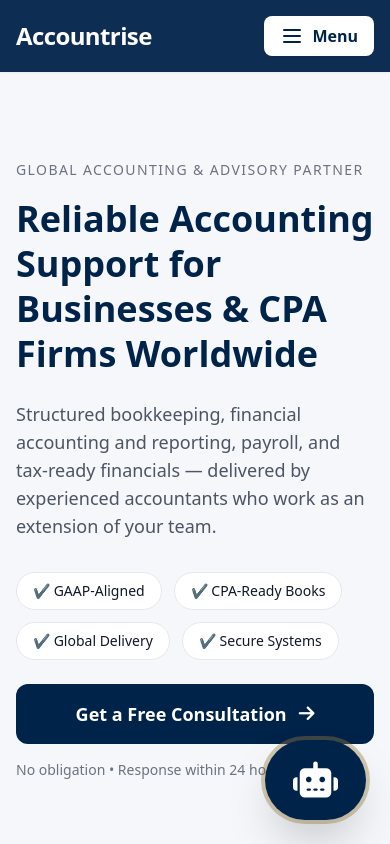
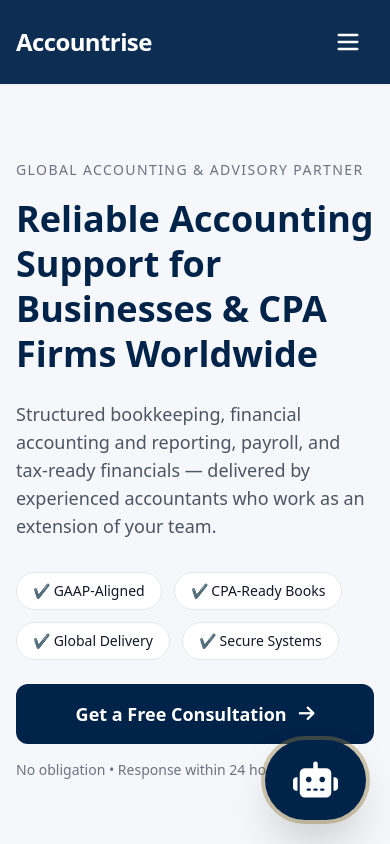
Before and after one commit to iamdesh/accountrise-site, an Eleventy site: page src/index.njk in a window 390 px wide. Shown: the top 844 px of the page. Built offline with nearby package versions, Linux system fonts and the light colour scheme; Eleventy itself is replaced by a stand-in of ours; files that its build step writes are made by us from their sources.

Commit message:
Update home.njk

```diff
--- a/src/_includes/layouts/home.njk
+++ b/src/_includes/layouts/home.njk
@@ -136,11 +136,10 @@
     </ul>
 
     <!-- Mobile Menu Button -->
-    <button id="menuBtn" type="button" aria-label="Open Menu" class="md:hidden flex items-center gap-2 px-4 py-2 rounded-lg bg-white text-[#002349] font-semibold shadow cursor-pointer">
-  <svg xmlns="http://www.w3.org/2000/svg" class="h-6 w-6" fill="none" viewBox="0 0 24 24" stroke="currentColor">
+    <button id="menuBtn" type="button" aria-label="Open Menu" class="md:hidden flex items-center justify-center p-3 rounded-md text-white hover:bg-white/10 focus:outline-none focus:ring-2 focus:ring-white">
+  <svg xmlns="http://www.w3.org/2000/svg" class="h-7 w-7" fill="none" viewBox="0 0 24 24" stroke="currentColor">
     <path stroke-linecap="round" stroke-linejoin="round" stroke-width="2" d="M4 6h16M4 12h16M4 18h16" />
   </svg>
-  <span>Menu</span>
 </button>
 
     <!-- Mobile Menu -->
```
